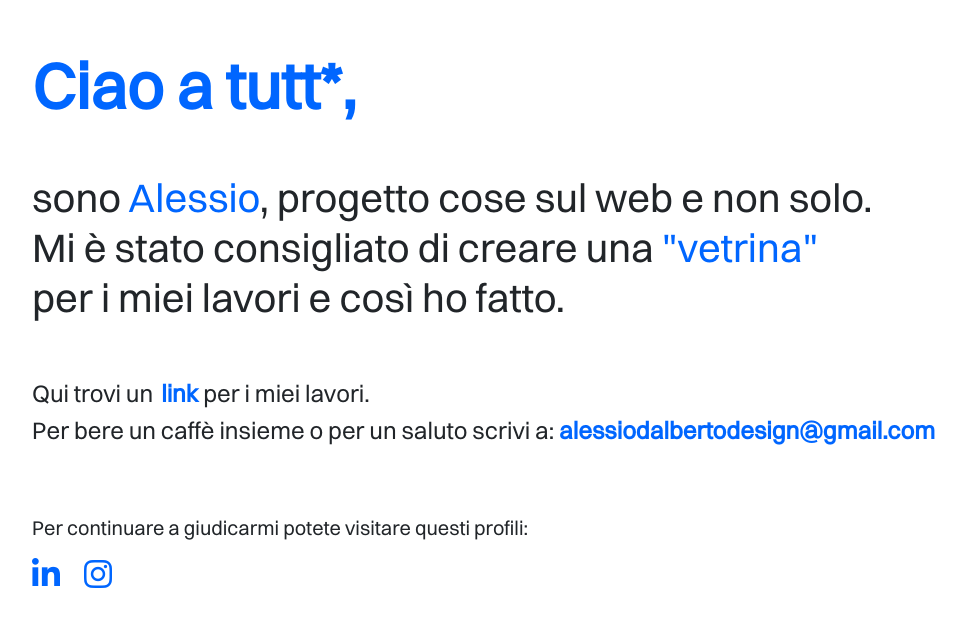
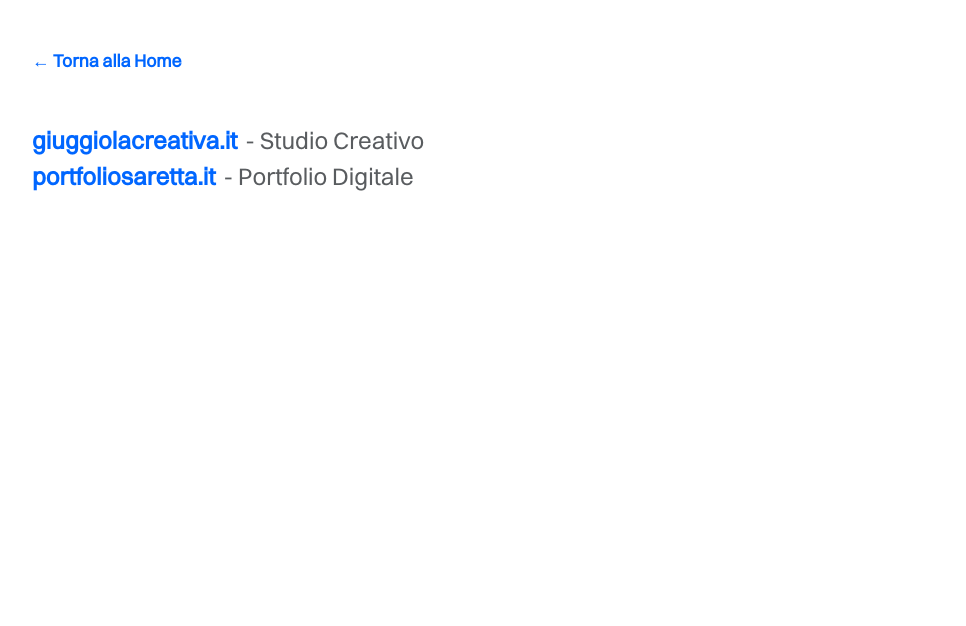
Before and after one commit to alessiodalberto002/portfolio-web, a React (Vite) app: page /worklink in a window 1280 px wide. Shown: the top 626 px of the page, without its empty margins (16-982 px from the left). Built offline with nearby package versions, Linux system fonts and the light colour scheme.

Commit message:
aggiunta loghetto barra di ricerca, e creazione di nuova pagine per lavori svolti

```diff
--- a/index.html
+++ b/index.html
@@ -3,7 +3,7 @@
 
 <head>
   <meta charset="UTF-8" />
-  <link rel="icon" type="image/svg+xml" href="/vite.svg" />
+  <link rel="icon" type="image/svg+xml" href="/logo_ale.svg" />
 
   <link href="https://cdn.jsdelivr.net/npm/bootstrap@5.3.8/dist/css/bootstrap.min.css" rel="stylesheet"
     integrity="sha384-sRIl4kxILFvY47J16cr9ZwB07vP4J8+LH7qKQnuqkuIAvNWLzeN8tE5YBujZqJLB" crossorigin="anonymous">
--- a/package.json
+++ b/package.json
@@ -13,7 +13,8 @@
     "bootstrap": "^5.3.8",
     "framer-motion": "^12.38.0",
     "react": "^19.2.0",
-    "react-dom": "^19.2.0"
+    "react-dom": "^19.2.0",
+    "react-router-dom": "^7.15.1"
   },
   "devDependencies": {
     "@eslint/js": "^9.39.1",
--- a/src/App.jsx
+++ b/src/App.jsx
@@ -1,4 +1,7 @@
 import Hero from "./components/Hero"
+import { BrowserRouter as Router, Routes, Route } from "react-router-dom";
+import WorkLink from "./page/WorkLink";
+
 
 function App() {
 
@@ -6,7 +9,12 @@ function App() {
   return (
 
     <>
-      <Hero />
+      <Router>
+        <Routes>
+          <Route path="/" element={<Hero />} />
+          <Route path="/worklink" element={<WorkLink />} />
+        </Routes>
+      </Router>
     </>
 
   )
--- a/src/components/Hero.jsx
+++ b/src/components/Hero.jsx
@@ -1,7 +1,9 @@
 import { motion } from "framer-motion";
+import { Link } from "react-router-dom";
 
 const Hero = () => {
     const blueStyle = { color: "#0066FF" };
+    const MotionLink = motion(Link);
 
     const linkStyle = {
         ...blueStyle,
@@ -53,22 +55,23 @@ const Hero = () => {
                 {/* Corpo principale */}
                 <motion.h2 className="m-0 p-0 fw-medium fs-1 lh-sm" variants={itemVariants}>
                     sono <span style={blueStyle}>Alessio</span>, progetto cose sul web e non solo. <br className="d-none d-md-block" />
-                    Mi è stato consigliato di creare una <span style={blueStyle}>"vetrina"</span> <br className="d-none d-md-block" />
-                    per i miei lavori e così ho fatto.
+                    Qualcuno mi ha detto che sarebbe stato utile avere una <span className="fw-bold" style={blueStyle}>"vetrina"</span> dove raccogliere tutto il mio percorso, <br className="d-none d-md-block" />
+                    quindi l'ho costruita.
                 </motion.h2>
 
                 {/* Info e Contatti */}
                 <motion.div className="fs-4 mt-2" variants={itemVariants}>
                     <p className="mb-2">
                         Qui trovi un
-                        <motion.a
-                            href="#"
+                        {/* 2. Usa MotionLink al posto della combinazione Link + motion.a */}
+                        <MotionLink
+                            to="/worklink"
                             className="d-inline-block fw-bold ms-2"
                             style={linkStyle}
                             whileHover={{ scale: 1.05, opacity: 0.8 }}
                         >
                             link
-                        </motion.a> per i miei lavori.
+                        </MotionLink> per i miei lavori.
                     </p>
                     <p className="m-0">
                         Per bere un caffè insieme o per un saluto scrivi a: <br className="d-md-none" />
--- /dev/null
+++ b/src/page/WorkLink.jsx
@@ -0,0 +1,74 @@
+import { motion } from "framer-motion";
+import { Link } from "react-router-dom";
+
+// Crea la versione animata del Link per tornare indietro
+const MotionLink = motion(Link);
+
+const WorkLink = () => {
+    const blueStyle = { color: "#0066FF" };
+
+    const backLinkStyle = {
+        ...blueStyle,
+        textDecoration: "none",
+        fontWeight: "bold",
+        fontSize: "1.1rem",
+        display: "inline-flex",
+        alignItems: "center",
+        gap: "6px",
+    };
+
+    return (
+        <motion.div
+            className="p-4 p-md-5"
+            initial={{ opacity: 0, y: 20 }}
+            animate={{ opacity: 1, y: 0 }}
+            transition={{ duration: 0.6 }}
+            style={{ fontFamily: "Switzer-Regular" }}
+        >
+            {/* Tasto Indietro animato */}
+            <div className="mb-5">
+                <MotionLink
+                    to="/"
+                    style={backLinkStyle}
+                    whileHover={{ x: -5, opacity: 0.8 }} // Si sposta a sinistra al passaggio del mouse
+                    whileTap={{ scale: 0.95 }}
+                >
+                    ← Torna alla Home
+                </MotionLink>
+            </div>
+
+            {/* Il tuo blocco di codice originale */}
+            <div className="d-flex align-items-center gap-2 fs-4">
+                <motion.a
+                    href="https://www.giuggiolacreativa.it/"
+                    target="_blank"
+                    rel="noreferrer"
+                    style={blueStyle}
+                    className="fw-bold text-decoration-none"
+                    whileHover={{ y: -2, rotate: 2 }}
+                    whileTap={{ scale: 0.9 }}
+                >
+                    giuggiolacreativa.it
+                </motion.a>
+                <p className="m-0 text-muted">- Studio Creativo</p>
+            </div>
+
+            <div className="d-flex align-items-center gap-2 fs-4">
+                <motion.a
+                    href="https://portfolio-saretta.vercel.app/"
+                    target="_blank"
+                    rel="noreferrer"
+                    style={blueStyle}
+                    className="fw-bold text-decoration-none"
+                    whileHover={{ y: -2, rotate: 2 }}
+                    whileTap={{ scale: 0.9 }}
+                >
+                    portfoliosaretta.it
+                </motion.a>
+                <p className="m-0 text-muted">- Portfolio Digitale</p>
+            </div>
+        </motion.div>
+    );
+};
+
+export default WorkLink;
```
Also changed, not shown: public/logo_ale.svg (added), 1 other file (tests, documents, lock files or other folders).
